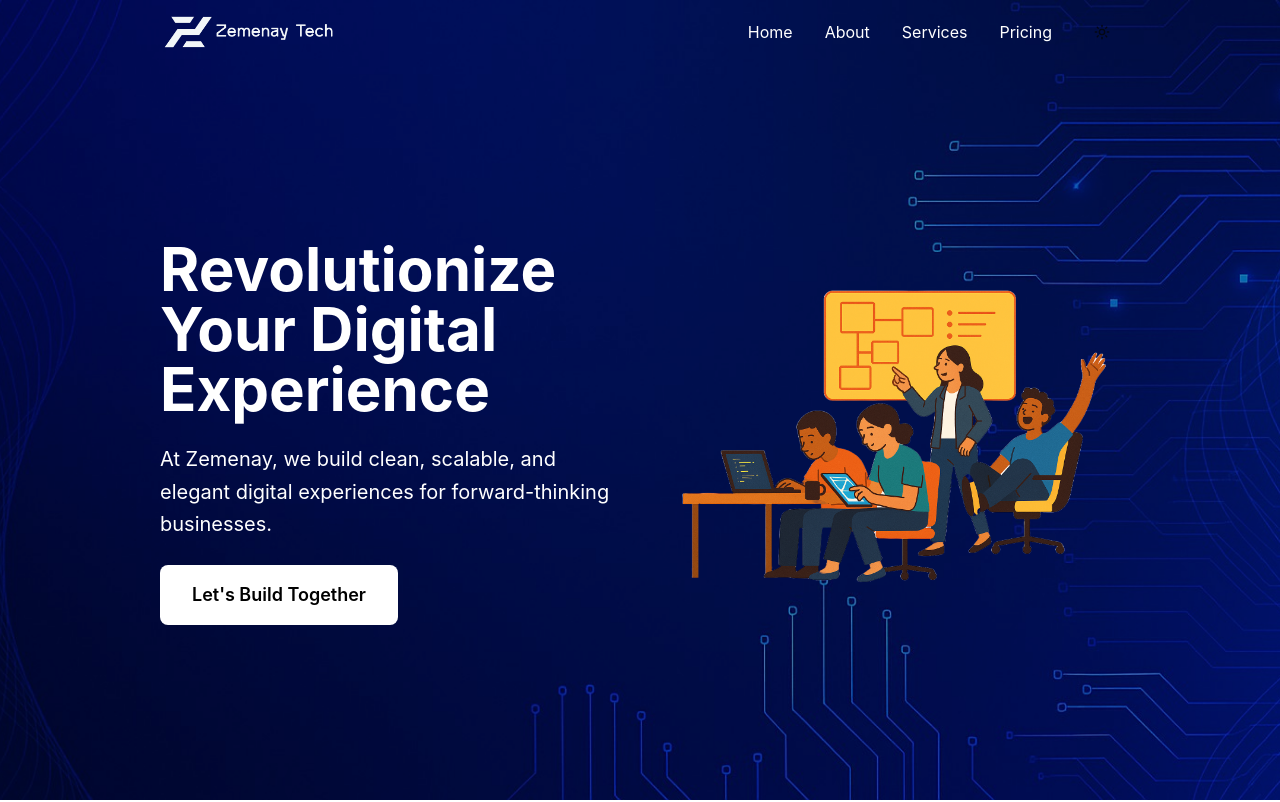
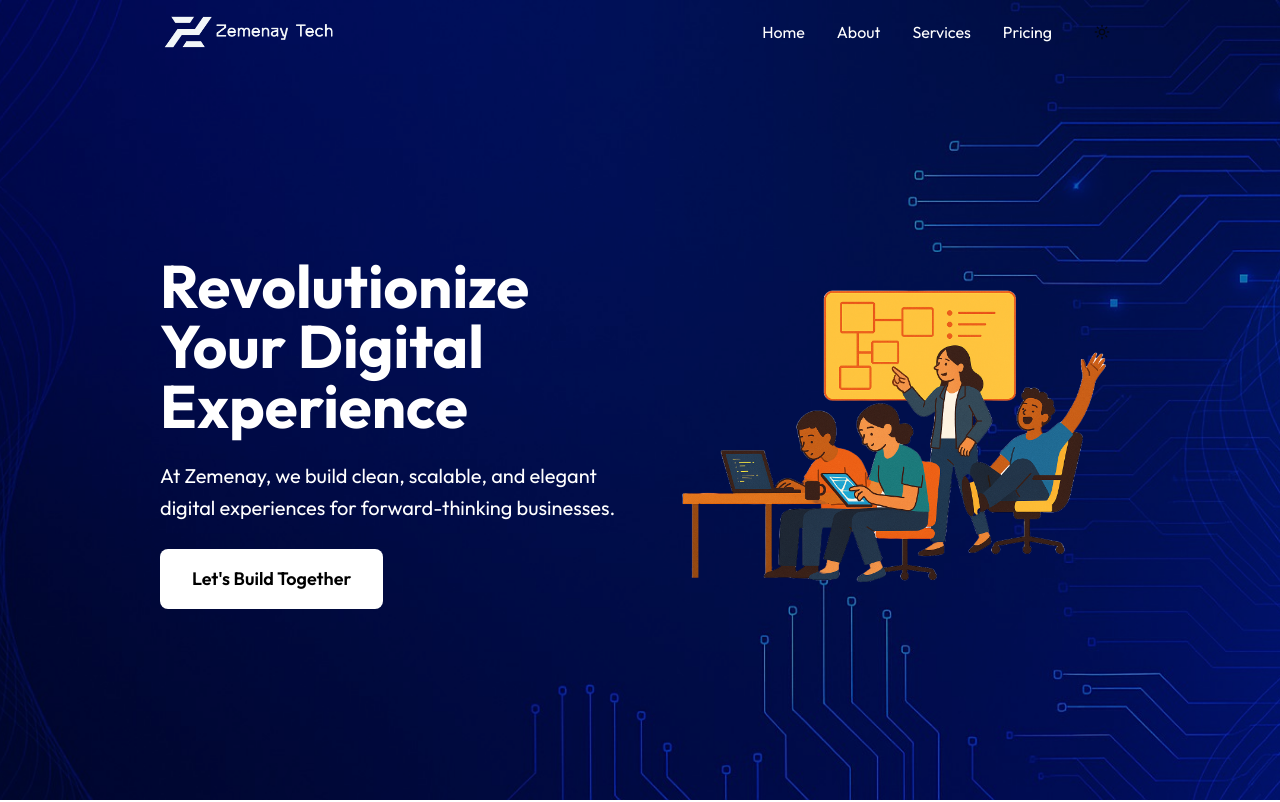
Before and after one commit to natanim-haile/Blog-Plugin-For-Zemenaytech, a Next.js app: page / in a window 1280 px wide. Shown: the top 802 px of the page. Built offline with nearby package versions, Linux system fonts and the light colour scheme.

Commit message:
Outfit font change

```diff
--- a/package.json
+++ b/package.json
@@ -9,6 +9,7 @@
     "lint": "next lint"
   },
   "dependencies": {
+    "@next/font": "^14.2.15",
     "@radix-ui/react-accordion": "^1.2.11",
     "@radix-ui/react-slot": "^1.2.3",
     "class-variance-authority": "^0.7.1",
--- a/src/app/globals.css
+++ b/src/app/globals.css
@@ -2,7 +2,7 @@
 @tailwind components;
 @tailwind utilities;
 
-@import url('https://fonts.googleapis.com/css2?family=Inter:wght@300;400;500;600;700;800&display=swap');
+
 
 @layer base {
   :root {
@@ -67,7 +67,6 @@
   }
   body {
     @apply bg-background text-foreground;
-    font-family: 'Inter', -apple-system, BlinkMacSystemFont, 'Segoe UI', Roboto, sans-serif;
   }
 }
 
--- a/src/app/layout.tsx
+++ b/src/app/layout.tsx
@@ -1,6 +1,13 @@
 import type { Metadata } from "next";
 import "./globals.css";
 import { ThemeProvider } from "@/components/theme-provider";
+
+import { Outfit } from 'next/font/google';
+
+const outfit = Outfit({
+  subsets: ['latin'],
+  variable: '--font-outfit', // Optional: Define a CSS variable for easier use with Tailwind CSS
+});
 
 export const metadata: Metadata = {
   title: "ZemenayTech - Revolutionize Your Digital Experience",
@@ -16,7 +23,7 @@ export default function RootLayout({
   children: React.ReactNode;
 }>) {
   return (
-    <html lang="en" suppressHydrationWarning>
+    <html lang="en" className={outfit.className} suppressHydrationWarning>
       <body className="antialiased">
         <ThemeProvider
           attribute="class"
--- a/tailwind.config.ts
+++ b/tailwind.config.ts
@@ -14,9 +14,12 @@ const config: Config = {
   		padding: '2rem',
   		screens: {
   			'2xl': '1400px'
-  		}
+  		},
   	},
   	extend: {
+		fontFamily: {
+			outfit: ['var(--font-outfit)'],
+		},
   		colors: {
   			border: 'hsl(var(--border))',
   			input: 'hsl(var(--input))',
```
Also changed, not shown: 1 other file (tests, documents, lock files or other folders).
